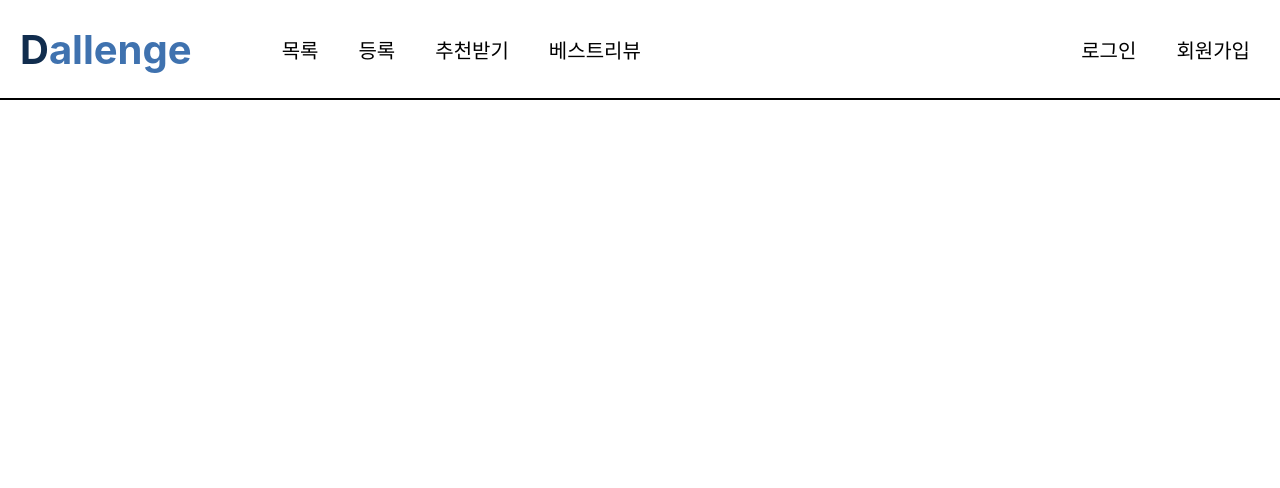
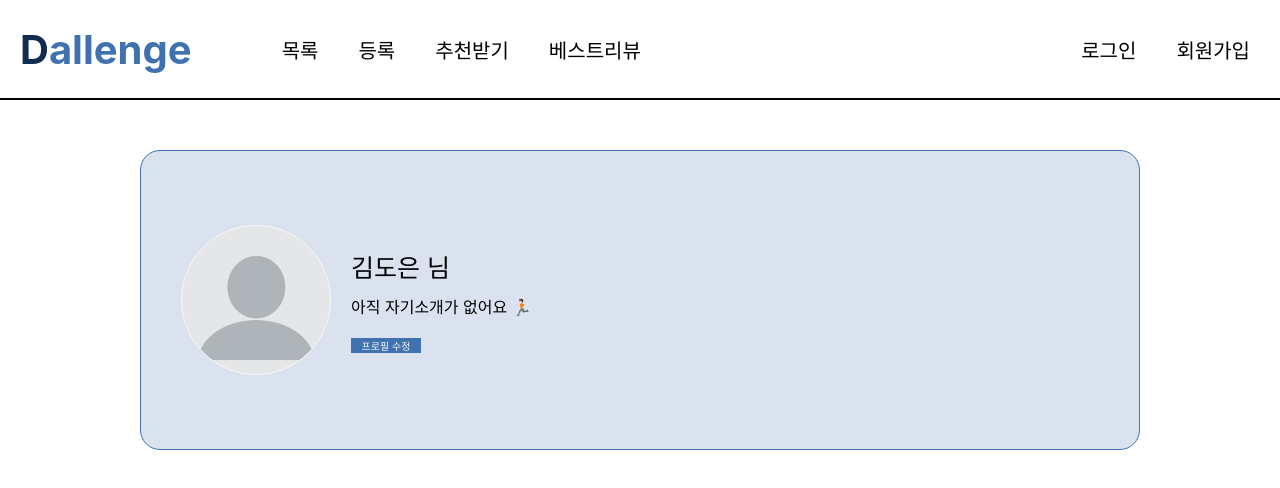
Before and after one commit to dallenge/Front, a React (Create React App) app: page /profile in a window 1280 px wide. Shown: the top 488 px of the page. Built offline with nearby package versions, Linux system fonts and the light colour scheme.

Commit message:
💄Design : 마이페이지 UI (미완성)

```diff
--- a/src/App.tsx
+++ b/src/App.tsx
@@ -5,6 +5,7 @@ import Home from './Routes/Home';
 import Login from './Routes/Login';
 import SignupSelect from './Routes/SignupSelect';
 import SingupEmail from './Routes/SignupEmail';
+import Profile from './Routes/Profile';
 
 function App() {
   return (
@@ -15,6 +16,7 @@ function App() {
         <Route path="/login" element={<Login />} />
         <Route path="/signup/select-account" element={<SignupSelect />} />
         <Route path="/signup/user-email" element={<SingupEmail />} />
+        <Route path="/profile" element={<Profile />} />
       </Routes>
     </div>
   );
--- /dev/null
+++ b/src/Routes/Profile.tsx
@@ -0,0 +1,53 @@
+import styled from 'styled-components';
+
+const ProfileImg = styled.div`
+  width: 150px;
+  height: 150px;
+  border-radius: 50%;
+  border: 1px solid var(--color-white);
+`;
+const ProfileBox = styled.div`
+  display: flex;
+  align-items: center;
+  border: 1.5px solid var(--color-blue);
+  padding: 40px;
+  border-radius: 20px;
+  width: 1000px;
+  height: 300px;
+  background: var(--color-sky);
+`;
+const ProfileInfo = styled.div`
+  display: flex;
+  flex-direction: column;
+  justify-content: center;
+  align-items: start;
+  margin-left: 20px;
+`;
+function Profile() {
+  return (
+    <div style={{ padding: '50px' }}>
+      <div style={{ display: 'flex', flexDirection: 'column', alignItems: 'center' }}>
+        <ProfileBox>
+          <ProfileImg style={{ background: 'url(/noprofile.png)', backgroundSize: 'contain' }}></ProfileImg>
+          <ProfileInfo>
+            <div style={{ fontSize: '25px', marginBottom: '10px' }}>김도은 님</div>
+            <div>아직 자기소개가 없어요 🏃🏻‍️</div>
+            <div
+              style={{
+                marginTop: '20px',
+                fontSize: '10px',
+                background: 'var(--color-blue)',
+                color: 'var(--color-white)',
+                width: '70px',
+              }}
+            >
+              프로필 수정
+            </div>
+          </ProfileInfo>
+        </ProfileBox>
+      </div>
+    </div>
+  );
+}
+
+export default Profile;
```
Also changed, not shown: public/noprofile.png (added).
